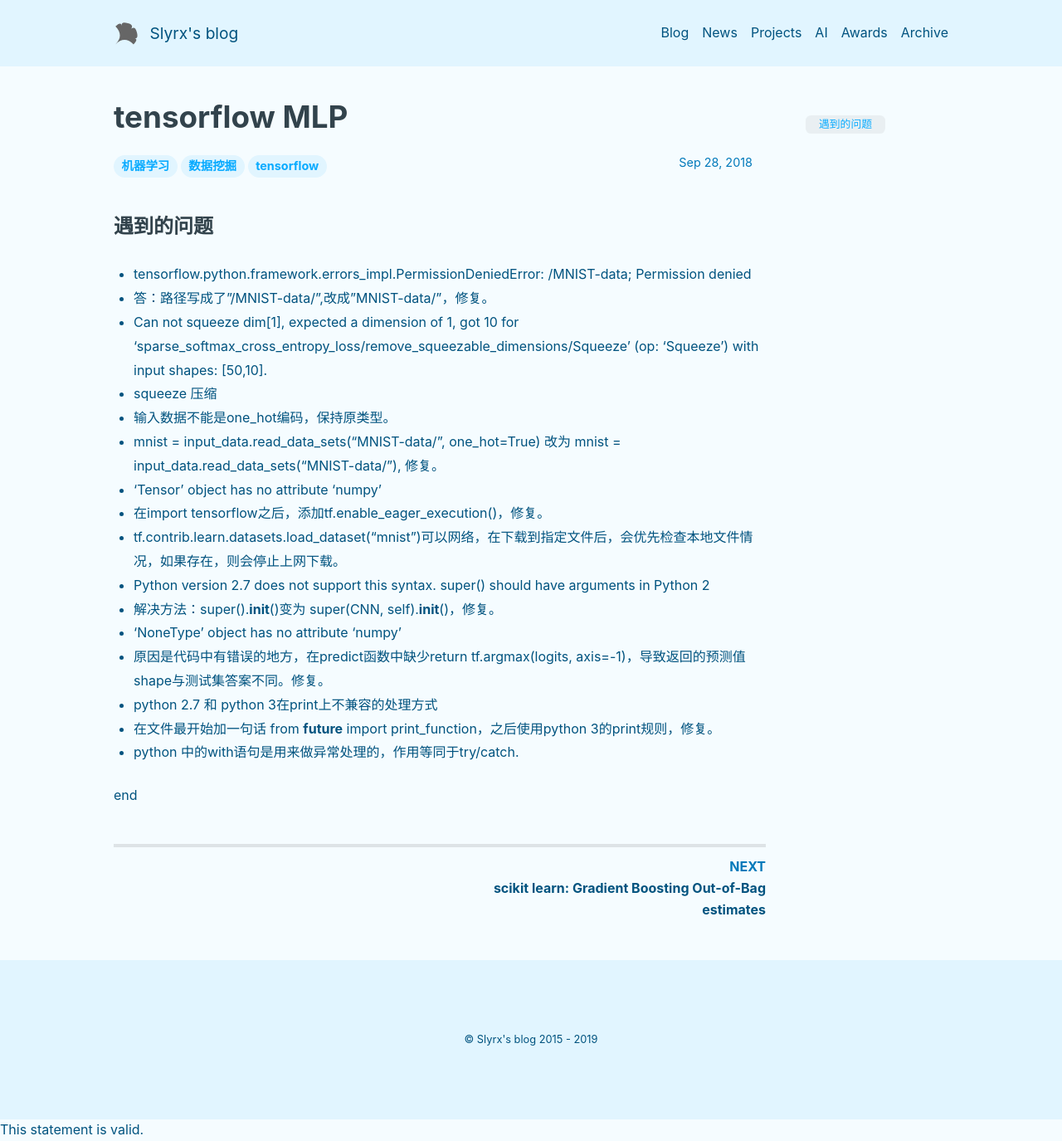
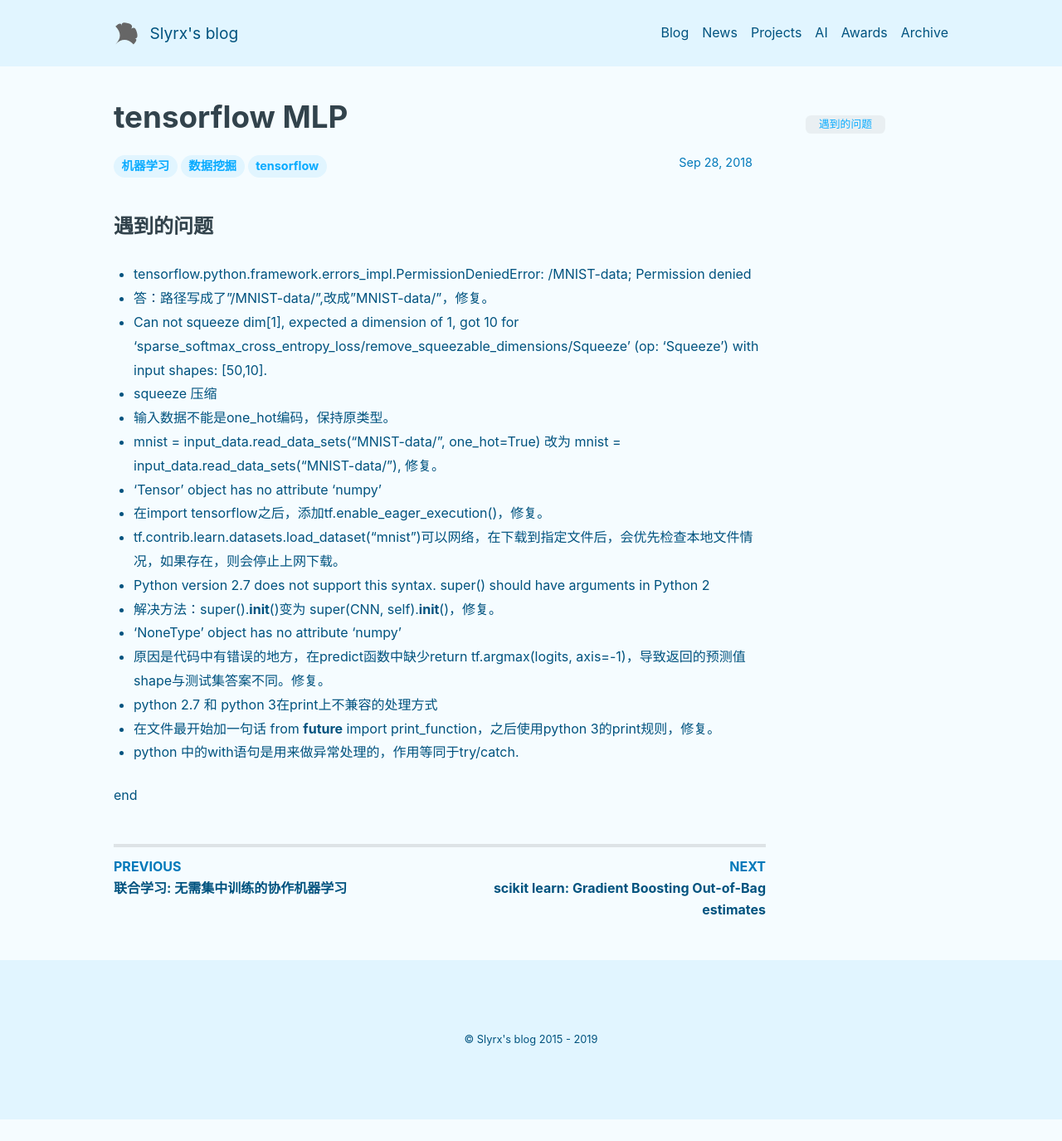
Before and after one commit to slyrx/Tech_Blog, a Jekyll site: the page built from _posts/2018-9-28-tensorflow-MLP.md, in a window 1280 px wide. Shown: the whole page at 83% size. Built offline with Jekyll 4.4.1, drawn with Linux system fonts in a browser that asks for light colours; nearby versions of some CDN libraries; after the commit the page ends 1349 px from its top, so only the background shows below that; some of the changed lines change nothing that is shown.

Commit message:
add old post

```diff
--- a/_layouts/base.html
+++ b/_layouts/base.html
@@ -22,10 +22,6 @@
       {%- include scripts/common.js -%}
     </script>
     {%- include scripts/variables.html -%}
-    {% assign my_variable = false %}
-    {% if my_variable != true %}
-      This statement is valid.
-    {% endif %}
     {%- if page.layout == "home" -%}
       <script>
         {%- include scripts/home.js -%}
--- /dev/null
+++ b/_posts/2011-12-31-new-years-eve-is-awesome.md
@@ -0,0 +1,49 @@
+---
+layout: post
+title:  "联合学习: 无需集中训练的协作机器学习"
+date:   2019-06-20 10:11:30
+tags: [联合学习, tensorflow]
+---
+
+[联合学习: 无需集中训练的协作机器学习](http://ai.googleblog.com/2017/04/federated-learning-collaborative.html "联合学习: 没有集中训练的协作机器学习")
+------------------------------------------------------------------------------------------------------------------------------------------------------------------------------------------------------------------------------------------------------
+
+***导语:***
+本文翻译自 Google AI 团队科学家 Brendan McMahan 和 Daniel Ramage 的博客文章[ Federated Learning: Collaborative Machine Learning without Centralized Training Data ](https://ai.googleblog.com/2017/04/federated-learning-collaborative.html)。
+
+标准的机器学习方法需要在一台机器上或一个数据中心中有集中的训练数据。为了使谷歌的服务更加完善，我们已经构建了最安全和最具稳定性的云基础架构来处理这些数据。现在，对于通过用户与移动设备交互训练的模型，我们正在引入一种新的方式：_联合学习_。
+
+联合学习可以使移动设备协同训练一个共享的预测模型，同时将所有的训练数据保存在设备上，籍此将机器学习和云端存储数据解耦合。这超越了使用本地模型在移动设备上进行预测的方式 (比如 [Mobile Vision API](https://developers.google.com/vision/) 和将模型引入设备 _训练_ 的 [On-Device Smart Reply](https://research.googleblog.com/2017/02/on-device-machine-intelligence.html))。
+
+它的工作过程如下：在设备中下载当前模型，通过在设备上学习数据来改进它，然后将改动总结成一个集中的小的更新。只有这个更新会发送到云端，使用加密技术传输。在云端它会立即与其他用户的更新进行平均处理，以改进共享模型。所有的训练数据还保持在本地设备上，并不会被发送到云端存储。
+
+[![](https://1.bp.blogspot.com/-K65Ed68KGXk/WOa9jaRWC6I/AAAAAAAABsM/gglycD_anuQSp-i67fxER1FOlVTulvV2gCLcB/s640/FederatedLearning_FinalFiles_Flow%2BChart1.png)](https://1.bp.blogspot.com/-K65Ed68KGXk/WOa9jaRWC6I/AAAAAAAABsM/gglycD_anuQSp-i67fxER1FOlVTulvV2gCLcB/s1600/FederatedLearning_FinalFiles_Flow%2BChart1.png)
+
+<center>本地设备会根据使用情况(A)在本地对模型进行个性化设置。许多用户更新的聚合 (B) 形成了对共享模型一致的修改(C)，之后这个过程会被重复。</center>
+
+联合学习可以实现更智能的模型，更低的延迟和更低的功耗，同时还确保隐私。这种方法还有另一个直接的好处：除了给共享模型提供更新，本地设备中的改进模型也可以被立即使用，通过操作手机的方式来增强个性化的体验。
+
+我们现在正在 [Gboard on Android ](https://blog.google/products/search/gboard-now-on-android/)针对 Google 键盘测试联合学习。当 Gboard 显示建议的查询时，本地设备会在存储有关当前上下文的信息以及是否点击了该建议。联合学习通过处理设备上的历史记录以建议改进下一个迭代的 Gboard 查询建议模型。
+
+[![](https://1.bp.blogspot.com/-W-husQJfa7s/WObDco6Ql0I/AAAAAAAABso/ERk3Q3mM2xILzEgMa0RMi5UJED7VDLYCACLcB/s640/2017-04-06.gif)](https://1.bp.blogspot.com/-W-husQJfa7s/WObDco6Ql0I/AAAAAAAABso/ERk3Q3mM2xILzEgMa0RMi5UJED7VDLYCACLcB/s1600/2017-04-06.gif)
+
+为了实现联合学习，我们必须要克服许多算法和技术的挑战。在传统的机器学习系统，像[随机梯度下降](https://en.wikipedia.org/wiki/Stochastic_gradient_descent) ( SGD )这样运行大型数据集的优化算法均匀分区在云服务器上。这种高度迭代的算法在训练数据方面需要低延时和高吞吐量。在联合学习的设置中，数据以极不均匀的方式分布在数百万台设备上。除此之外，这些设备具有明显更高的延时，更低的吞吐量，并且只能间歇的用于训练。
+
+这些带宽和延迟的限制激发了我们提出 [平均联合算法](https://arxiv.org/abs/1602.05629)，相较于原生的联合 SGD 版本，它可以使用10-100倍的通信速度训练深度网络。处理的关键是使用现代移动设备中强大的处理器去计算比简单梯度处理更重要的高质量更新。鉴于它是通过使用少量迭代高质量更新去产生一个优质模型的，训练需要的通信就会少很多。因为通常上传速度会比下载速度[小很多](http://www.speedtest.net/reports/united-states/)，我们还开发了一种叫[压缩更新](https://arxiv.org/abs/1610.05492)的新方式来降低100倍的通信成本，它的核心是随机旋转和量化。这些方法的关注点在训练深度网络，我们也为高维稀疏凸模型[设计算法](https://arxiv.org/abs/1610.02527)，用于计算像点击率预测这样的问题。
+
+将此技术部署到数百万的运行 Gboard 的设计各异的电话需要积累多年的技术栈。在设备训练方面使用微型版本的[ TensorFlow ](https://www.tensorflow.org/)。
+仔细的安排调度，确保训练仅在设备空闲的时候运行，插入电源并连接无限网络，将不会对设备的性能造成影响。
+
+[![](https://3.bp.blogspot.com/-sb40Lg5MchE/WOa92rSrXVI/AAAAAAAABsU/edvH01nn2SMCnJle8mLnHT_hCa-xXrnsACLcB/s640/02_Personalization%2Bsleeping.png)](https://3.bp.blogspot.com/-sb40Lg5MchE/WOa92rSrXVI/AAAAAAAABsU/edvH01nn2SMCnJle8mLnHT_hCa-xXrnsACLcB/s1600/02_Personalization%2Bsleeping.png)
+
+本地设备仅在使用体验不受到负面影响的情况下才参与联合学习。系统之后将以安全、高效、可扩展和容错的方式进行通信和聚合模型的更新，只有将研究和基础设备结合才能让联合学习发挥优势成为可能。
+
+我们并没有止步于联合学习无需在云端存储用户数据。我们使用加密技术开发了一个[安全聚合协议](http://eprint.iacr.org/2017/281)，因此协调服务器只会在100或1000个用户都参与时解密平均更新，没有独立的设备会在平均前被检查。它是同类中第一个适用于深度网络规模问题和实际连接约束的协议。我们设计了平均联合，因此协调服务器只需要平均更新，它允许使用安全的聚合方式。这个协议是通用的，也可以应用于其他问题。我们正在努力实现此协议的产品级实施，并期望在不久的将来将其部署到联合学习的应用程序中。
+
+我们的工作只触及了这一可能性的表面。联合学习不能解决所有机器学习的问题（例如，通过使用精心标注的例子训练学习[识别不同狗的品种](https://research.googleblog.com/2016/08/improving-inception-and-image.html)），而其它模型的必要训练数据则存储到了云端(例如为 Gmail 过滤垃圾邮件做训练)。因此 Google 将继续推进云端机器学习的最新技术，我们也会继续研究扩展使用联合学习解决问题的领域。除了 Gboard 查询推荐外，我们希望通过基于设备上实际输入的内容（它可以是任何风格）、喜欢用什么样的方式查看、分享和删除并排序照片来改进语言模型。
+
+
+应用联合学习需要机器学习从业者接受新的工具和新的思考方式，模型开发、训练和无法直接访问原始数据标注的评估，同时通信成本也是一个制约因素。我们相信联合学习的用户利益紧密结合了相关的技术挑战，通过发布我们的工作内容希望在机器学习社区内展开广泛的讨论对话。
+
+**致谢** <br>
+这篇文章反映了谷歌研究中许多人的工作，包括 BlaiseAgüerayArcas，Galen Andrew，Dave Bacon，Keith Bonawitz，Chris Brumme，Arlie Davis，Jac de Haan，Hubert Eichner，Wolfgang Grieskamp，Wei Huang，Vladimir Ivanov，Chloé Kiddon，JakubKonečný，Nicholas Kong，Ben Kreuter，Alison Lentz，Stefano Mazzocchi，Sarvar Patel，Martin Pelikan，Aaron Segal，Karn Seth，Ananda Theertha Suresh，Iulia Turc，Felix Yu，Antonio Marcedone 以及我们在 Gboard 团队的合作伙伴。
```
